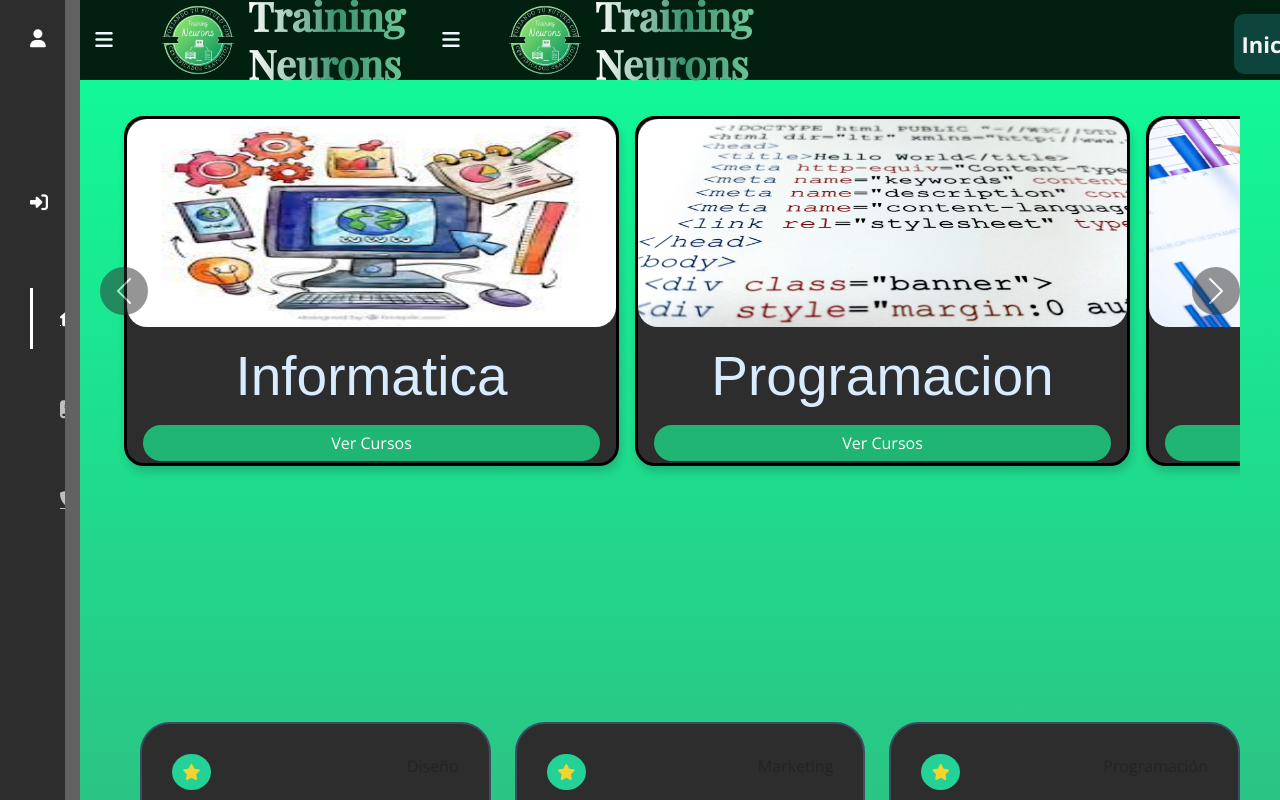
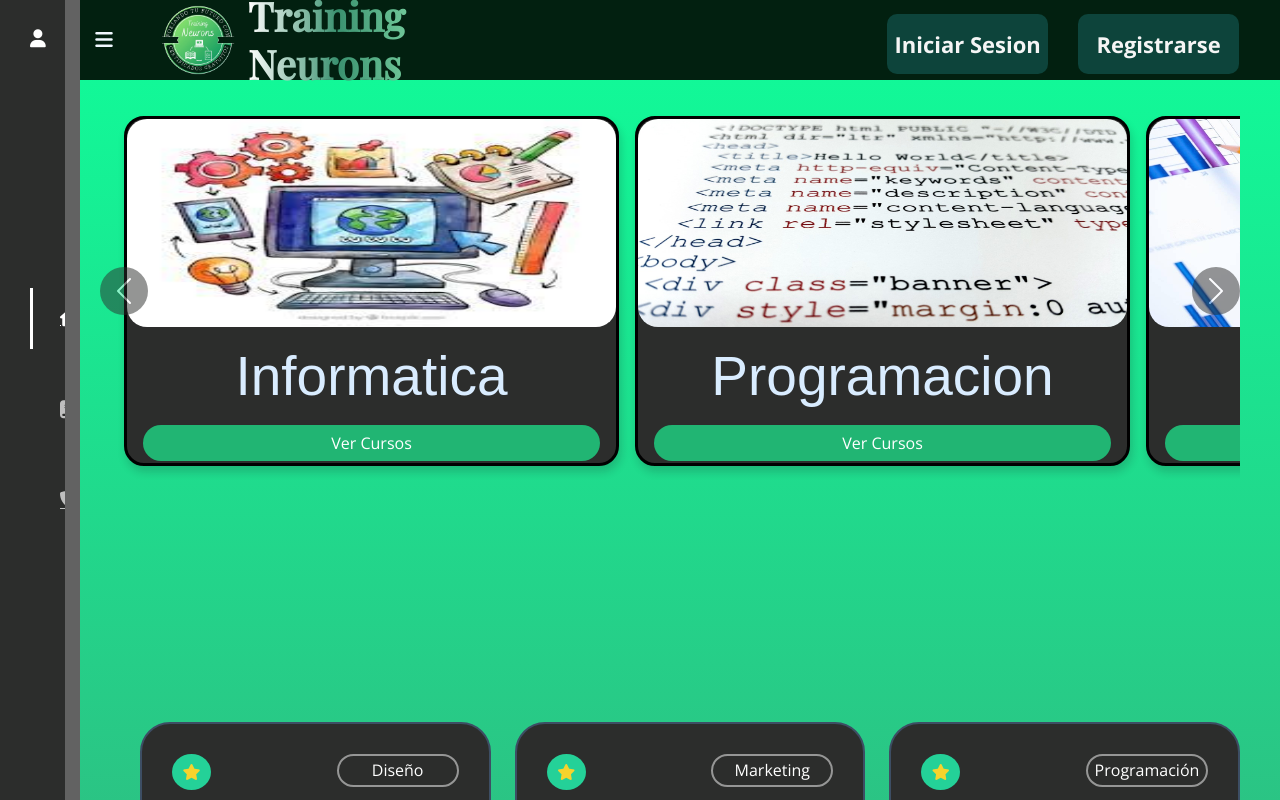
Before and after one commit to leandroVR1/proyecto_febrero, a website: page Training Neurons/index.html in a window 1280 px wide. Shown: the top 800 px of the page. Drawn offline with nearby package versions, Linux system fonts and the light colour scheme; a web font is replaced by a local one.

Commit message:
actualizacion rama

```diff
--- a/Training Neurons/index.html
+++ b/Training Neurons/index.html
@@ -41,18 +41,8 @@
 
             <img style="margin-left: 50px;" class="logo" src="img/logoSinFondo.png" alt="">
             <h1 class="title mt-2" style="font-size: 40px; color: #21B573;">Training Neurons</h1>
-            <div class="icon__menu">
-                <i class="fa-solid fa-bars" style="color: aliceblue;" id="btn_open"></i>
-            </div>
-
-            <img style="margin-left: 50px;" class="logo" src="img/logoSinFondo.png" alt="">
-            <h1 class="title mt-2" style="font-size: 40px; color: #21B573;">Training Neurons</h1>
         </div>
         <div class="botones">
-            <a target="_blank" href="Inicio de Sesion/INICIO_SESION.html"><button id="btnIniciarSesion"
-                    class="btn1">Iniciar Sesion</button></a>
-            <a target="_blank" href="Registro/inicio.html"><button id="btnRegistrarse"
-                    class="btn2">Registrarse</button></a>
             <a target="_blank" href="Inicio de Sesion/INICIO_SESION.html"><button id="btnIniciarSesion"
                     class="btn1">Iniciar Sesion</button></a>
             <a target="_blank" href="Registro/inicio.html"><button id="btnRegistrarse"
@@ -139,21 +129,15 @@
                 </div>
 
             </div>
-            <div class="option" id="cerrarSesionBtn" onclick="cerrarSesion()">
-                <i class="fa-solid fa-right-to-bracket"></i>
-                <h4>Cerrar Sesión</h4>
-            </div>
+
         </div>
-
-
-
 
     </div>
 
     </div>
 
     <main>
-        <!--   Carousel -->
+
         <!--   Carousel -->
         <div id="carouselExampleControls" class="carousel">
             <div class="carousel-inner">
--- a/Training Neurons/styles.css
+++ b/Training Neurons/styles.css
@@ -467,11 +467,8 @@ body.active {
 
 }
 
-<<<<<<< HEAD
-=======
 
 
->>>>>>> 24c9dea0f7136067f10d6c89a831b97b4f864d79
 .categoria{
     display:flex ;
     justify-content: center;
```
